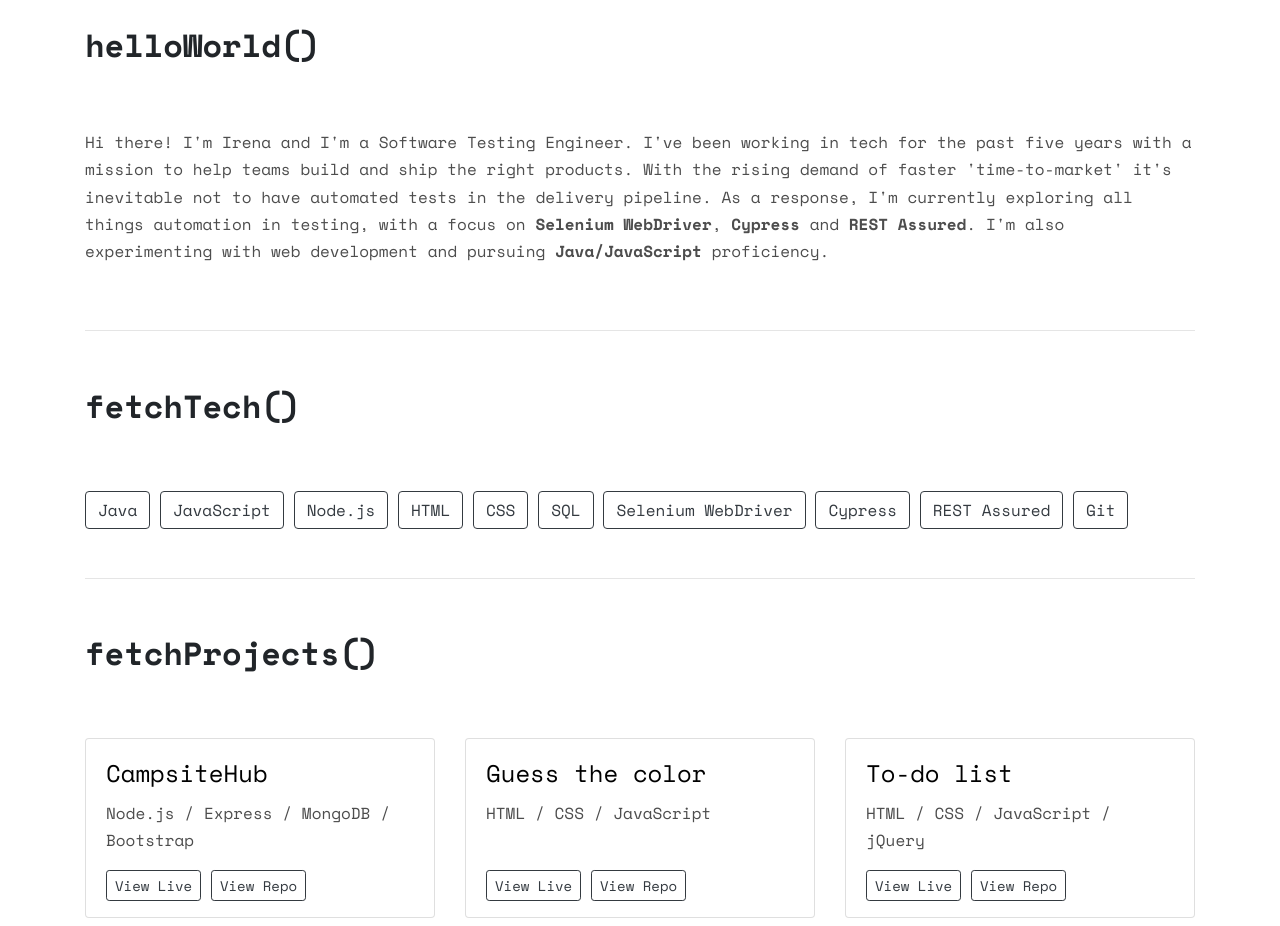
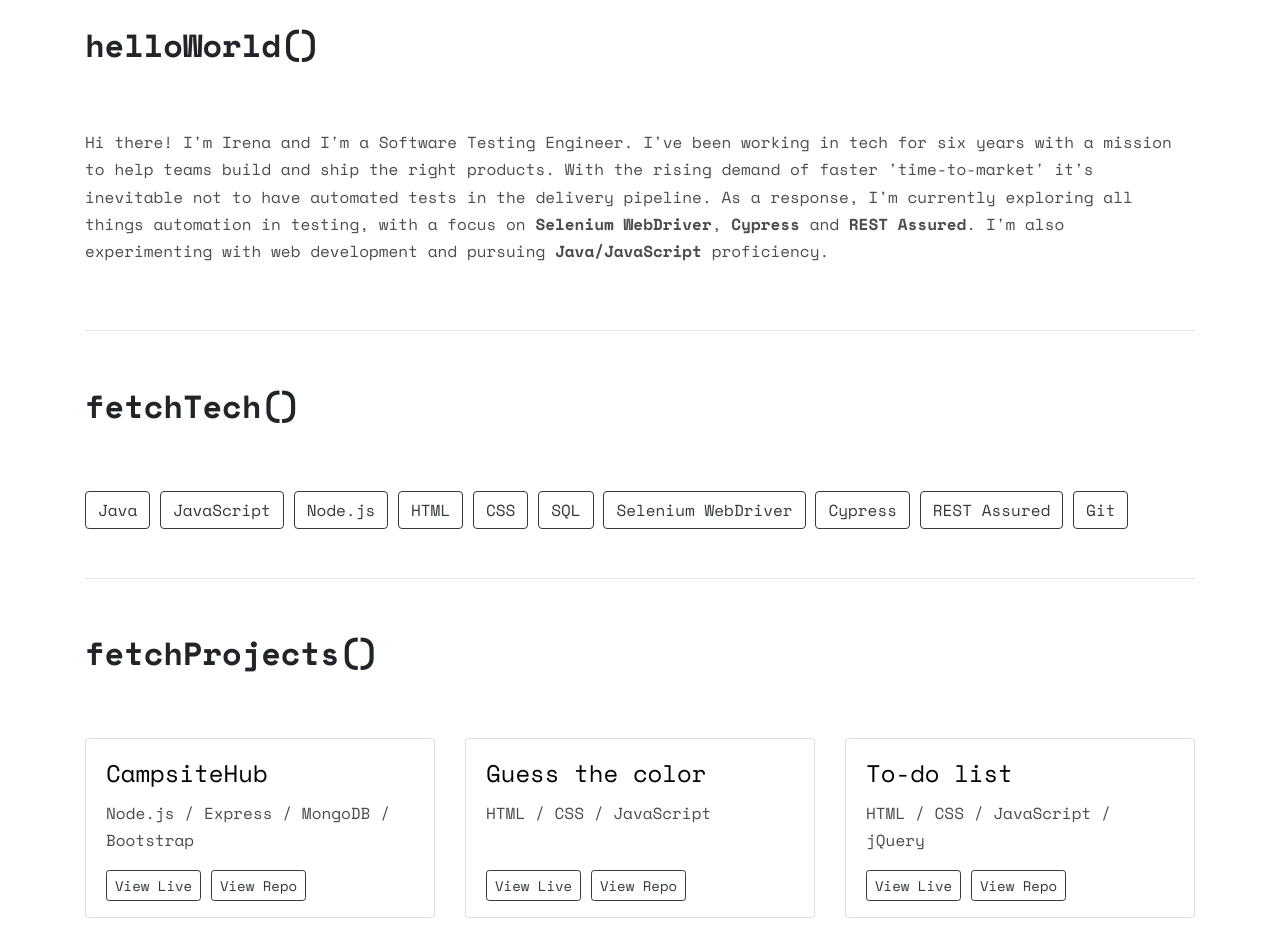
Before and after one commit to plstnjk/plstnjk.github.io, a plain HTML site: page index.html in a window 1280 px wide. Shown: the part 820-1746 px from the top of the page. Drawn offline with nearby package versions, Linux system fonts and the light colour scheme.

Commit message:
Update text

```diff
--- a/index.html
+++ b/index.html
@@ -32,7 +32,7 @@
             <br>
             <div class="section-content">
                 <p>Hi there! I'm Irena and I'm a Software Testing Engineer.
-                    I've been working in tech for the past five years with a mission to help teams build and ship
+                    I've been working in tech for six years with a mission to help teams build and ship
                     the right products.
                     With the rising demand of faster 'time-to-market' it's inevitable not to have automated tests in
                     the delivery pipeline.
```
